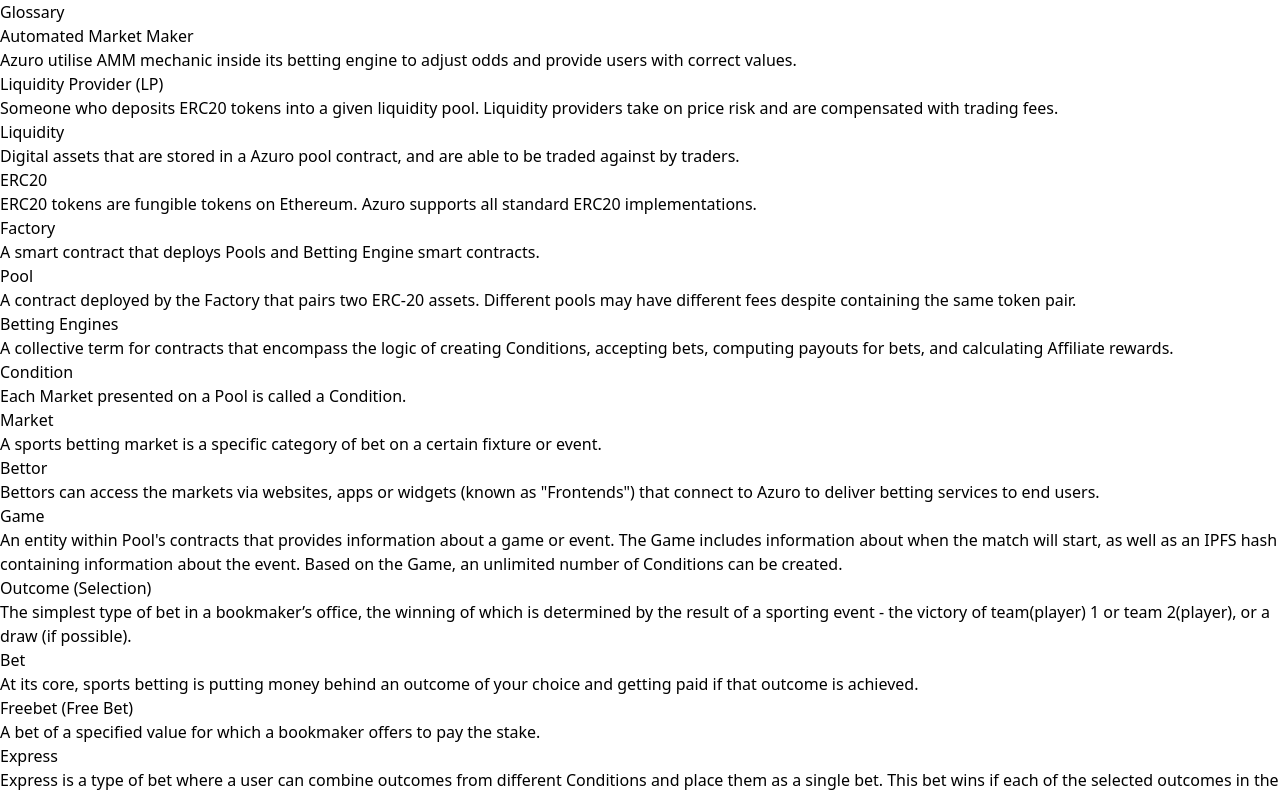
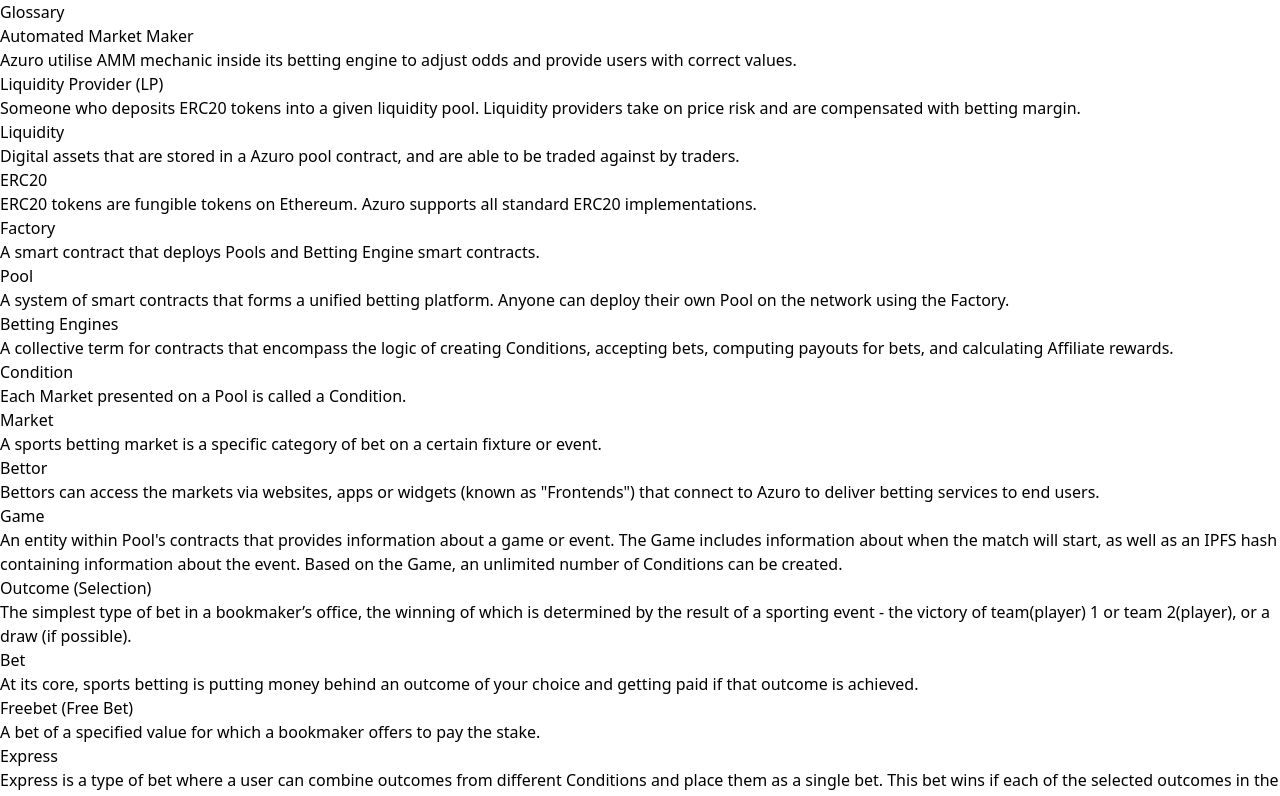
Before and after one commit to Azuro-protocol/gem-docs, a Next.js app: page /concepts/glossary in a window 1280 px wide. Shown: the top 796 px of the page. Built offline with nearby package versions, Linux system fonts and the light colour scheme.

Commit message:
Fix Pool and Liquidity provider description in the glossary

```diff
--- a/pages/concepts/glossary.mdx
+++ b/pages/concepts/glossary.mdx
@@ -7,7 +7,7 @@ Azuro utilise AMM mechanic inside its betting engine to adjust odds and provide
 ### Liquidity Provider (LP)
 
 Someone who deposits ERC20 tokens into a given liquidity pool. Liquidity providers take on price risk and are
-compensated with trading fees.
+compensated with betting margin.
 
 ### Liquidity
 
@@ -23,8 +23,8 @@ A smart contract that deploys Pools and Betting Engine smart contracts.
 
 ### Pool
 
-A contract deployed by the Factory that pairs two ERC-20 assets. Different pools may have different
-fees despite containing the same token pair.
+A system of smart contracts that forms a unified betting platform. Anyone can deploy their own Pool on the network
+using the Factory.
 
 ### Betting Engines
 
```
